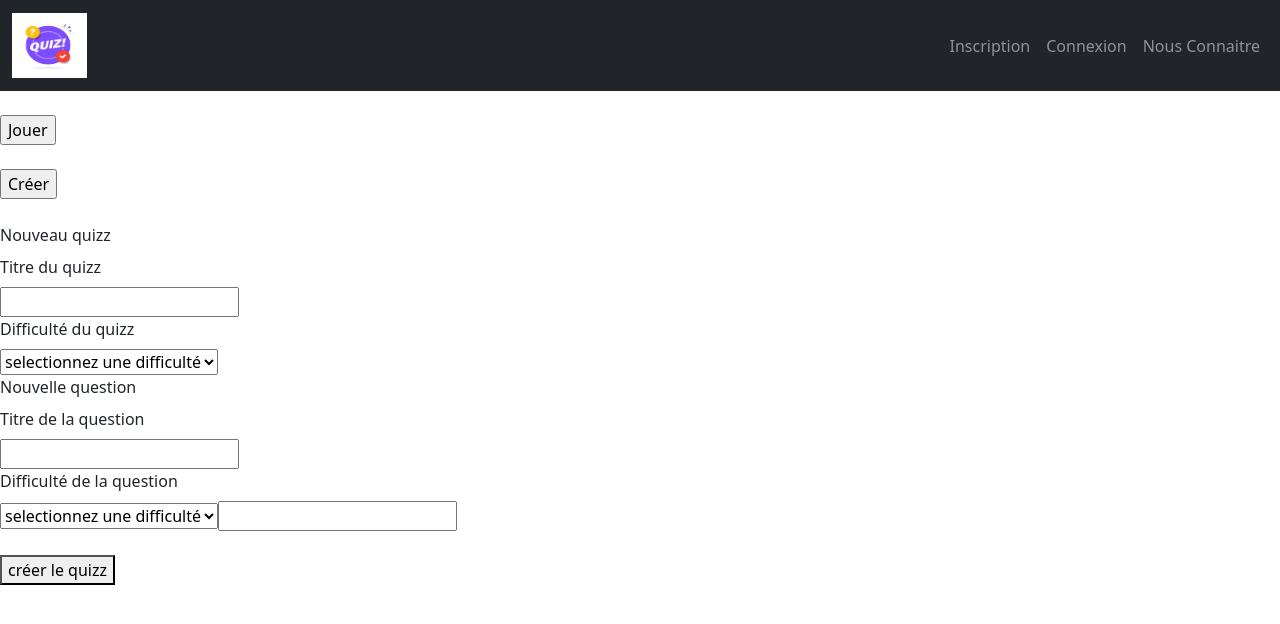
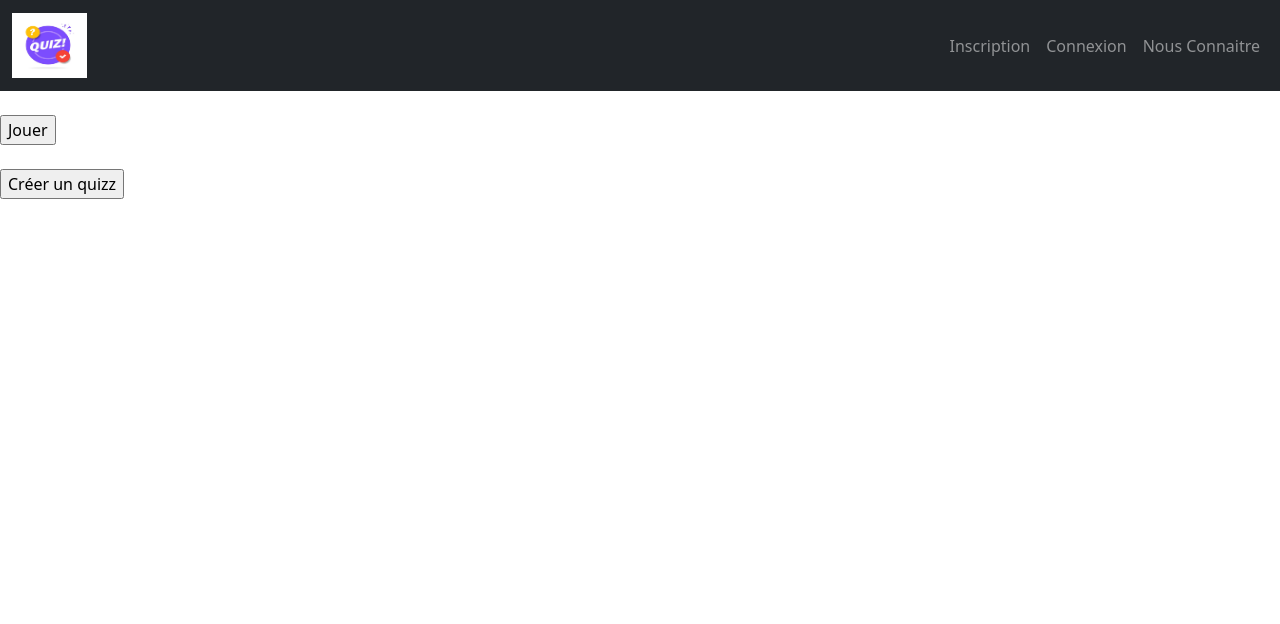
Before and after one commit to The-NumeN/QuizzeoPSB, a PHP site: page /quizzer.php in a window 1280 px wide. Shown: the top 624 px of the page. Run offline with PHP 8.4, Linux system fonts and the light colour scheme.

Commit message:
ajoutquizz

```diff
--- a/creaquestion.js
+++ b/creaquestion.js
@@ -1,12 +1,15 @@
 function addquizz() {
-    var Contenu = document.getElementById('crea').innerHTML;
-    Contenu = Contenu + '<input type=\"form\"/>';
-    document.getElementById('crea').innerHTML = Contenu;
-    var Contenu = document.getElementById('crea1').innerHTML;
-    Contenu = Contenu + '<input type=\"text\"/>';
-    document.getElementById('crea1').innerHTML = Contenu;
+
+
+    var addquest = document.getElementById('crea').innerHTML;
+    addquest = addquest + '<input type="button"  onclick= "modquestion()" value = "ajouter une question"/>';
+    document.getElementById('crea').innerHTML = addquest;
+
 }
 function modquestion() {
+    var question = document.getElementById('crea1').innerHTML;
+    question = question + '<br><br><input type=\"text\"/>';
+    document.getElementById('crea1').innerHTML = question;
 }
 function delquestion() {
 }
--- a/quizzer.php
+++ b/quizzer.php
@@ -21,37 +21,9 @@ include 'header.php';
       <div id="play"></div>
     </div>
     <div class="créer">
-    <div class="créer">
-        <input type="button" onclick="addquizz()" value="Créer"/><br></br>
-        <form>
-            <div id="crea">
-              <label for="Quizz">Nouveau quizz</label><br>
-              <label for="titre_quizz">Titre du quizz</label><br>
-              <input type="text"id="ttquizz"><br>
-              <label for="difficulte">Difficulté du quizz</label><br>
-              <select id="diff" name="diff"><br>
-                <option value="d0"> selectionnez une difficulté</option>
-                <option value="d1">1</option>
-                <option value="d2">2</option>
-                <option value="d3">3</option>
-              </select><br>
-              <div id="crea1">
-                <label for="Question">Nouvelle question</label><br>
-                <label for="titre_question">Titre de la question</label><br>
-                <input type="text"id="ttquestion"><br>
-                <label for="difficulte">Difficulté de la question</label><br>
-                <select id="diff1" name="diff1"><br>
-                <option value="d10"> selectionnez une difficulté</option>
-                <option value="d11">1</option>
-                <option value="d12">2</option>
-                <option value="d13">3</option>
-                <label for="nquest">La question</label>
-                <input type="text"id="thequest">
-              </select><br>
-              </div>
-            </div><br>
-            <button type="submit">créer le quizz</button>
-        </form>
+        <input type="button" onclick="addquizz()" value="Créer un quizz"/><br></br>
     <div id="crea"></div>
+    <div id="crea1"></div>
+
 </body>
 </html>
```
